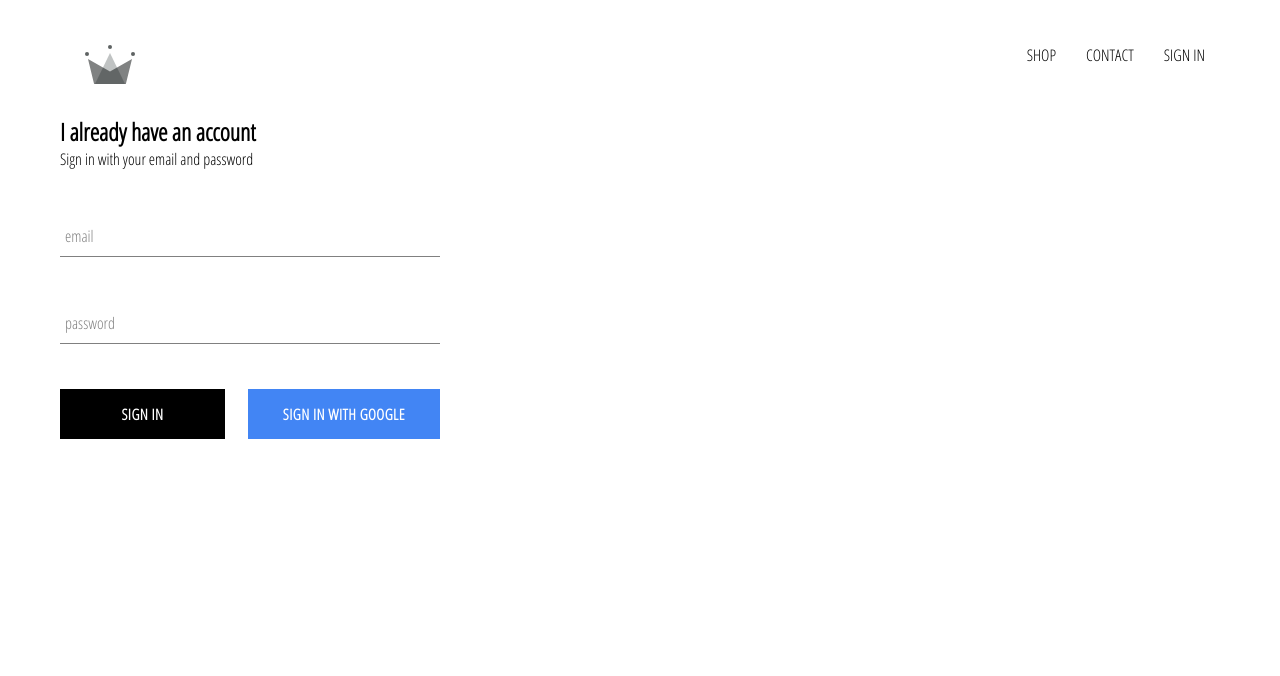
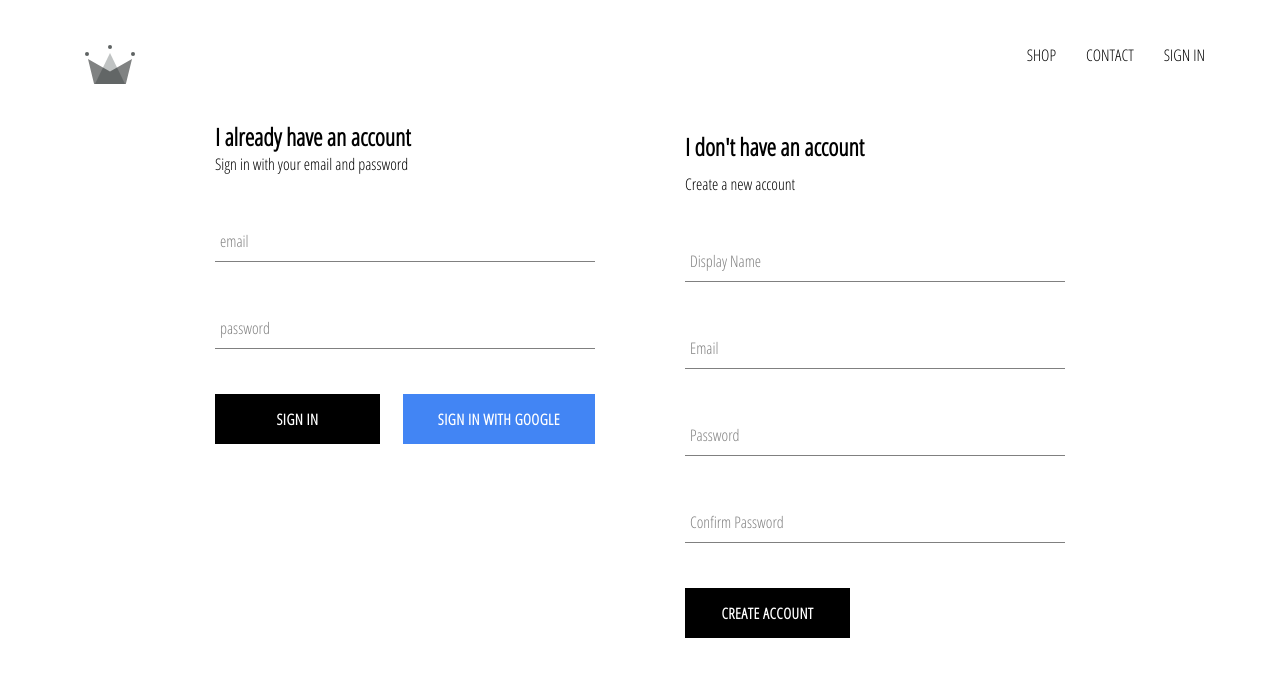
Before and after one commit to kenchose/clothing-eCommerce, a React (Create React App) app: page /signin in a window 1280 px wide. Shown: the top 676 px of the page. Built offline with nearby package versions, Linux system fonts and the light colour scheme; no server answers.

Commit message:
implemented firebase utils, included availability to store authenticated user into our firebase database

```diff
--- a/src/App.js
+++ b/src/App.js
@@ -30,6 +30,7 @@
 							...snapshot.data(),
 						},
 					});
+					console.log(this.state);
 				});
 			} else {
 				this.setState({ currentUser: userAuth });
--- /dev/null
+++ b/src/components/SignUp/SignUp.component.jsx
@@ -0,0 +1,100 @@
+import React from "react";
+
+import FormInput from "../FormInput/FormInput.component";
+import CustomButton from "../CustomButton/CustomButton.component";
+
+import { auth, createUserProfileDocument } from "../../firebase/firebase.utils";
+
+import "./SignUp.styles.scss";
+
+class SignUp extends React.Component {
+	constructor(props) {
+		super(props);
+		this.state = {
+			displayName: "",
+			email: "",
+			password: "",
+			confirmPassword: "",
+		};
+	}
+
+	handleSubmit = async (e) => {
+		e.preventDefault();
+
+		const { displayName, email, password, confirmPassword } = this.state;
+
+		if (password !== confirmPassword) {
+			return alert("Passwords do not match");
+		}
+
+		try {
+			const { user } = await auth.createUserWithEmailAndPassword(
+				email,
+				password
+			);
+			await createUserProfileDocument(user, { displayName });
+
+			this.setState({
+				displayName: "",
+				email: "",
+				password: "",
+				confirmPassword: "",
+			});
+		} catch (err) {
+			console.log(err.message);
+		}
+	};
+
+	handleChange = (e) => {
+		const { name, value } = e.target;
+		this.setState({ [name]: value });
+	};
+
+	render() {
+		const { displayName, email, password, confirmPassword } = this.state;
+
+		return (
+			<div className="sign-up">
+				<h2 className="title">I don't have an account</h2>
+				<span>Create a new account</span>
+				<form className="sign-up-form" onSubmit={this.handleSubmit}>
+					<FormInput
+						type="text"
+						name="displayName"
+						value={displayName}
+						label="Display Name"
+						handleChange={this.handleChange}
+						required
+					/>
+					<FormInput
+						type="email"
+						name="email"
+						value={email}
+						label="Email"
+						handleChange={this.handleChange}
+						required
+					/>
+					<FormInput
+						type="password"
+						name="password"
+						value={password}
+						label="Password"
+						handleChange={this.handleChange}
+						required
+					/>
+					<FormInput
+						type="password"
+						name="confirmPassword"
+						value={confirmPassword}
+						label="Confirm Password"
+						handleChange={this.handleChange}
+						required
+					/>
+					<CustomButton type="submit">Create account</CustomButton>
+				</form>
+			</div>
+		);
+	}
+}
+
+export default SignUp;
--- /dev/null
+++ b/src/components/SignUp/SignUp.styles.scss
@@ -0,0 +1,9 @@
+.sign-up {
+  display: flex;
+  flex-direction: column;
+  width:380px;
+
+  .title {
+    margin: 10px 0;
+  }
+}
--- a/src/pages/SignInAndOut/SignInAndOut.component.jsx
+++ b/src/pages/SignInAndOut/SignInAndOut.component.jsx
@@ -2,11 +2,13 @@
 
 import "./SignInAndOut.styles.scss";
 import SignIn from "../../components/SignIn/SignIn.component";
+import SignUp from "../../components/SignUp/SignUp.component";
 
 const SignInAndOut = () => {
 	return (
-		<div className="sign-in-and-sign-out">
+		<div className="sign-in-and-sign-up">
 			<SignIn />
+			<SignUp />
 		</div>
 	);
 };
--- a/src/pages/SignInAndOut/SignInAndOut.styles.scss
+++ b/src/pages/SignInAndOut/SignInAndOut.styles.scss
@@ -0,0 +1,6 @@
+.sign-in-and-sign-up {
+  width: 850px;
+  display: flex;
+  justify-content: space-between;
+  margin: 30px auto;
+}
```
